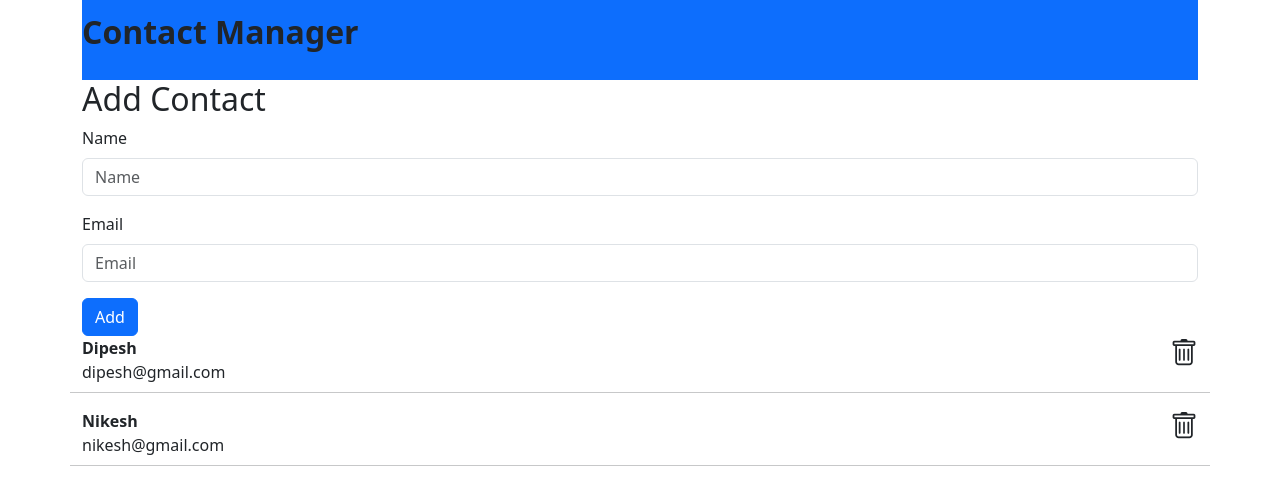
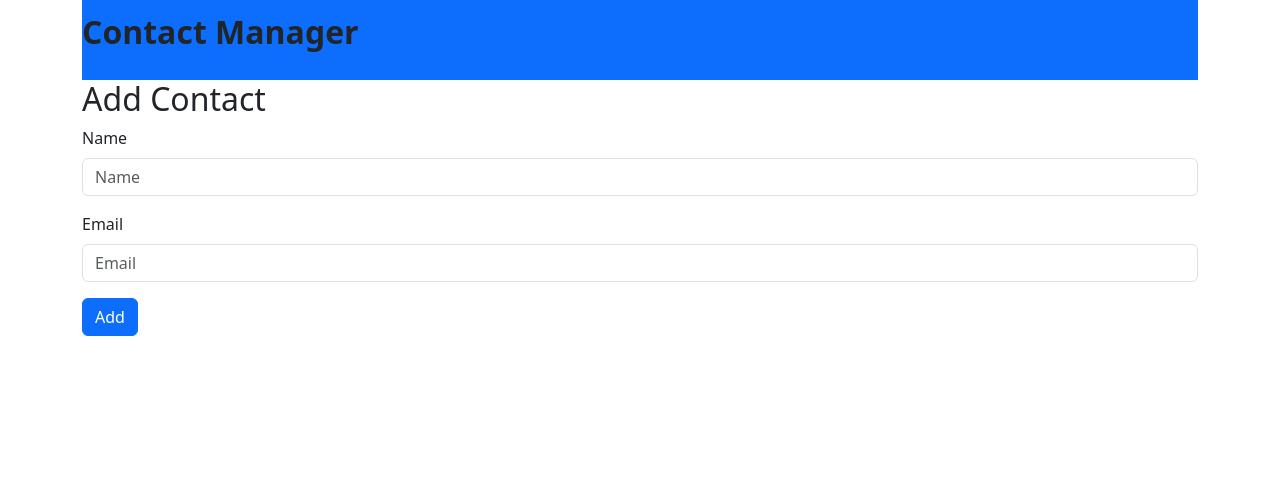
Before and after one commit to anmolbiranwar/content-management, a React (Create React App) app: page / in a window 1280 px wide. Shown: the top 494 px of the page. Built offline with nearby package versions, Linux system fonts and the light colour scheme.

Commit message:
Update App.js

```diff
--- a/src/components/App.js
+++ b/src/components/App.js
@@ -1,27 +1,18 @@
 import './App.css';
-import React from "react";
+import React, {useState} from "react";
 import Header from "./Header";
 import AddContact from "./AddContact";
 import ContactList from "./ContactList";
 
 function App() {
-  const contacts=[
-    {
-    id:'1',
-    name:'Dipesh',
-    email:'dipesh@gmail.com',
-  },
-  {
-    id:'2',
-    name:'Nikesh',
-    email:'nikesh@gmail.com',
-  },
-];
-
+  const [contacts, setContacts]=useState([]);
+  const addContactHandler =(contact)=>{
+    setContacts([...contacts,contact]);
+  }
   return (
     <div className='container'>
       <Header />
-      <AddContact />
+      <AddContact addContactHandler={addContactHandler}/>
       <ContactList contacts={contacts}/>
     </div>
   );
```
